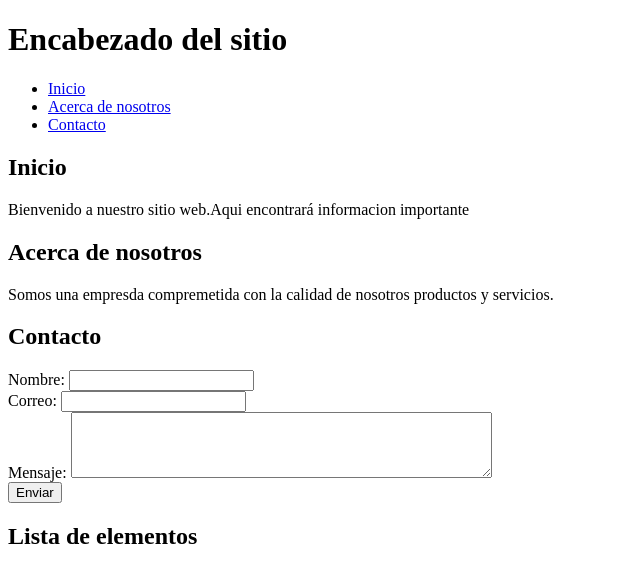
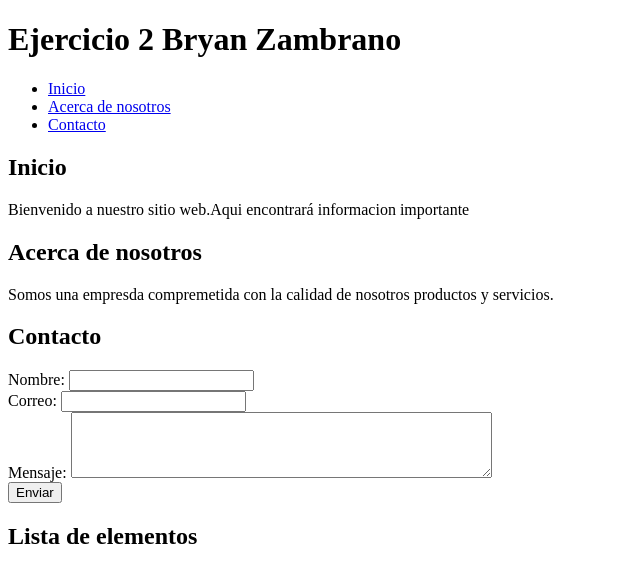
Before and after one commit to BAZTP/hostingbryan, a plain HTML site: page index.html in a window 1280 px wide. Shown: the top 567 px of the page, without its empty margins (0-640 px from the left). Drawn offline with Linux system fonts and the light colour scheme.

Commit message:
Update index.html

```diff
--- a/index.html
+++ b/index.html
@@ -8,7 +8,7 @@
 <body>
     <!-- Encabezado-->
     <header>
-<h1>Encabezado del sitio</h1>
+<h1>Ejercicio 2 Bryan Zambrano</h1>
 <nav>
   <ul>
   <li>
```
